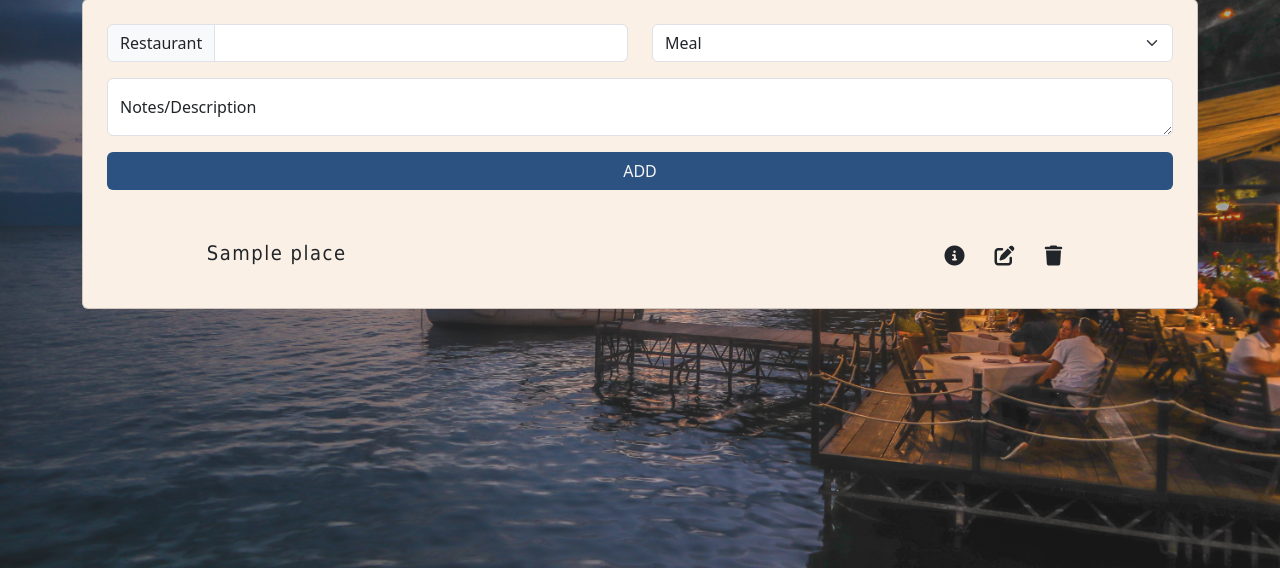
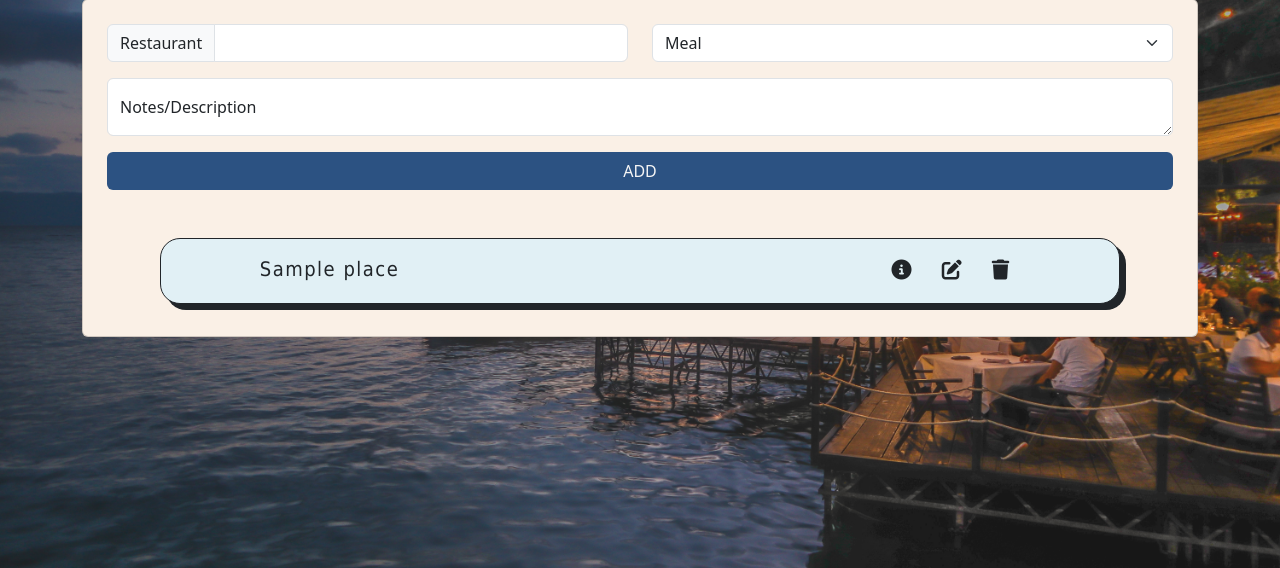
Before and after one commit to b1gmcdaddy/Restos-V.1.2.0, a PHP site: page /restos.php in a window 1280 px wide. Shown: the part 183-751 px from the top of the page. Run offline with PHP 8.4, Linux system fonts and the light colour scheme; tables that the repository leaves empty or names only in its code hold one stand-in row (values such as "Sample post"); some libraries are stand-ins or nearby versions.

Commit message:
added new desing for data entry

```diff
--- a/restos.php
+++ b/restos.php
@@ -66,7 +66,7 @@ include("config.php");
 
 
             </div>
-            <div class="listofRestos mt-3 p-3" id="listContainer" style="max-height: 300px; overflow-y: auto;">
+            <div class="listofRestos mt-3 p-3" id="listContainer" style="max-height: 400px; overflow-y: auto;">
                 <?php
     $sql = "SELECT resto_name, meal_type, resto_id, resto_desc FROM places";
     $result = $conn->query($sql);
@@ -78,8 +78,8 @@ include("config.php");
             $restoId = $row['resto_id'];
             $restoDesc = $row['resto_desc'];
 
-            echo '<div class="row mb-2">';
-            echo '<div class="col-md-4 data-entry" style="text-align:center;">' . $resto . '</div>';
+            echo '<div class="row mb-2" style="border:1px solid; border-radius:20px; background-color:#E1F0F5; padding: 13px; width: 90%; margin:auto; box-shadow: 6px 6px;">';
+            echo '<div class="col-md-4 data-entry" style="text-align:center; margin-top:2px;">' . $resto . '</div>';
             echo '<div class="col-md-4" style="text-align:center;"></div>';
             echo '<div class="col-md-4" style="text-align:center;">
                 <a href="#" class="btn" data-bs-toggle="modal" data-bs-target="#descriptionModal' . $restoId . '"><i class="fas fa-info-circle" id="infoIcon"></i></a>
@@ -91,7 +91,6 @@ include("config.php");
 
             // Modal for displaying restaurant description
             echo '<div class="modal fade" id="descriptionModal' . $restoId . '" tabindex="-1" aria-labelledby="descriptionModalLabel' . $restoId . '" aria-hidden="true">';
-            // ... (existing code for description modal)
             echo '<div class="modal-dialog">';
             echo '<div class="modal-content">';
             echo '<div class="modal-header">';
@@ -118,7 +117,6 @@ include("config.php");
             echo '<button type="button" class="btn-close" data-bs-dismiss="modal" aria-label="Close"></button>';
             echo '</div>';
             echo '<div class="modal-body">';
-            // Add a form here to edit the restaurant information
             echo '<form action="edit_resto.php" method="post">';
             echo '<div class="mb-3">';
             echo '<label for="editRestoName' . $restoId . '" class="form-label">Restaurant Name</label>';
```
Also changed, not shown: edit_resto.php (+1 -15 lines).
